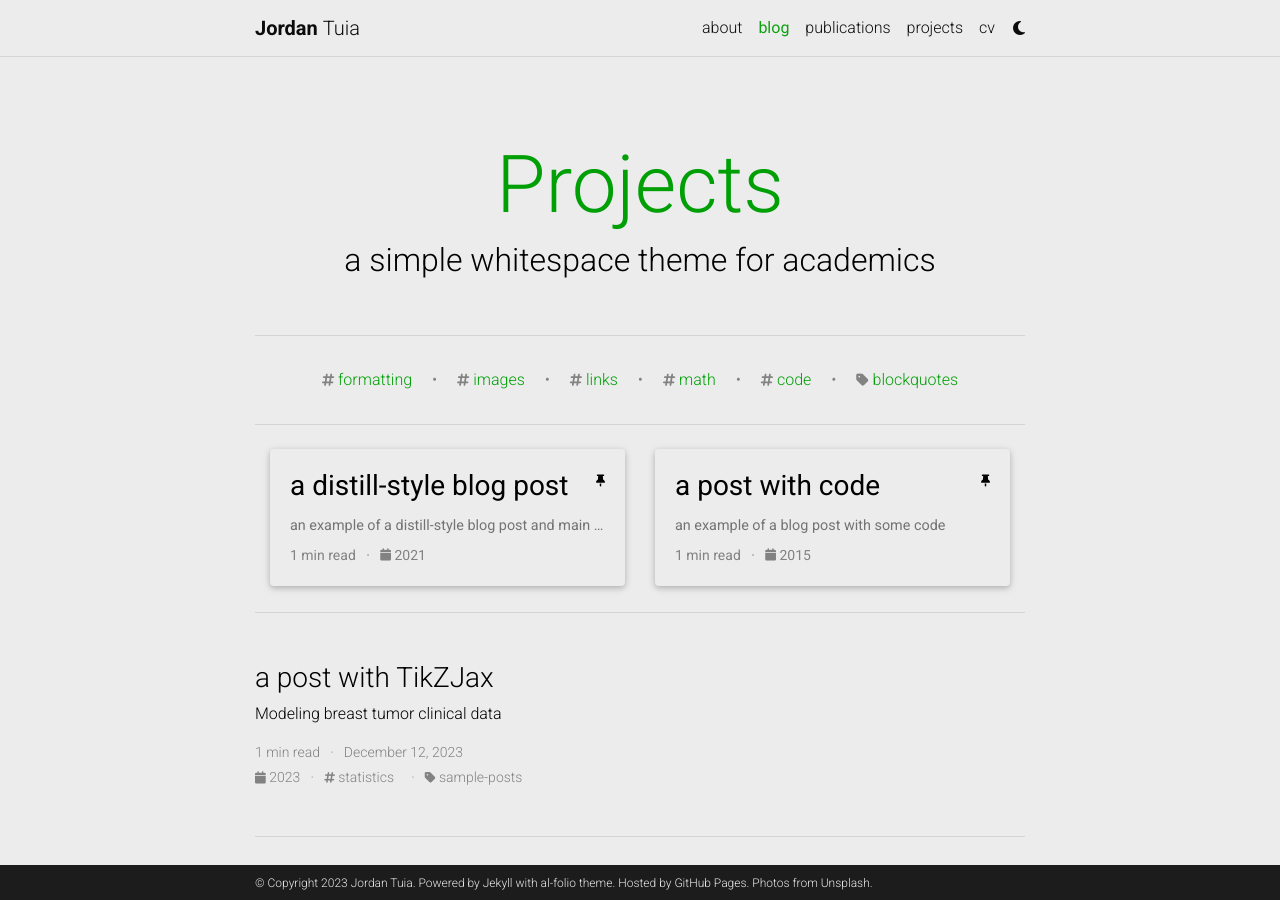
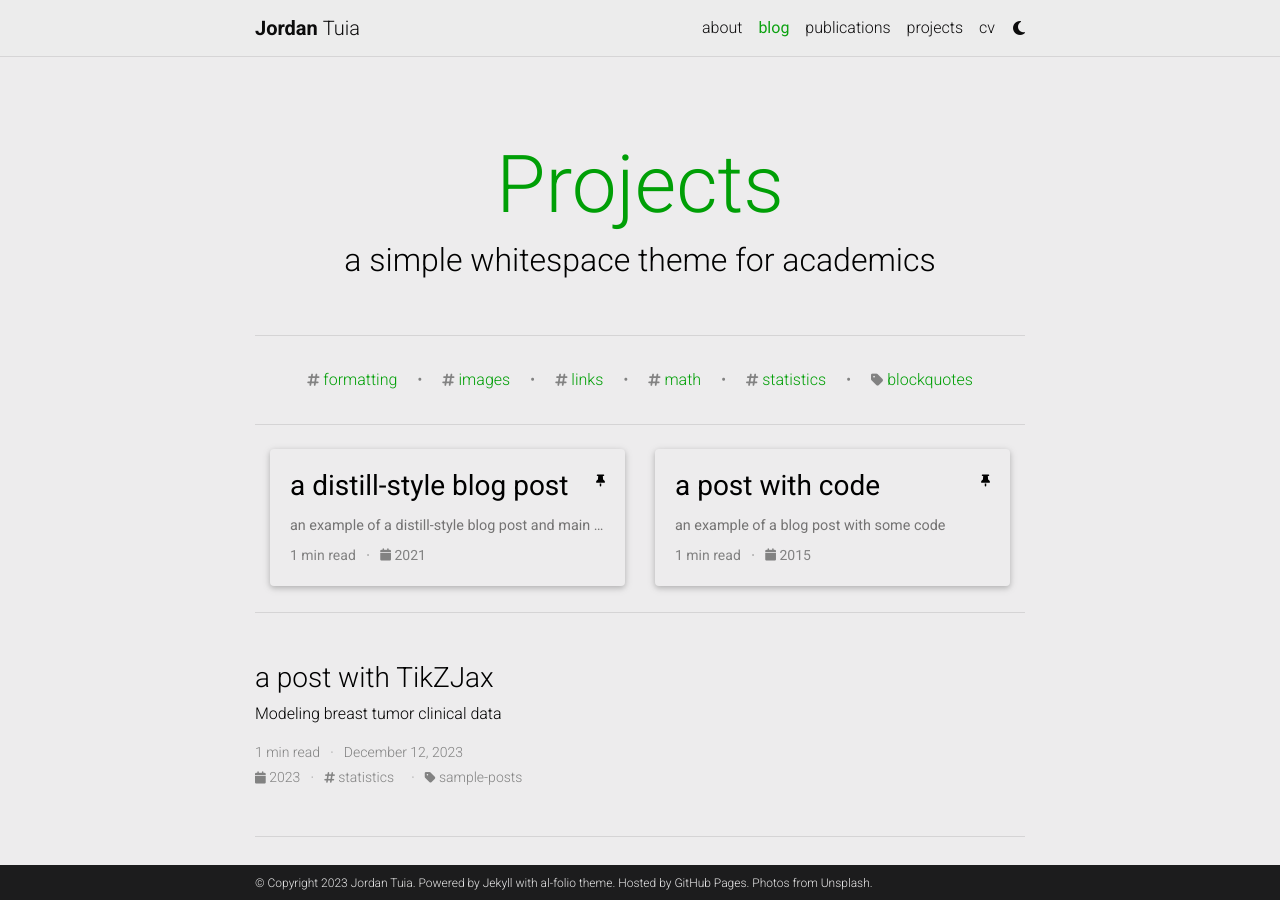
Before and after one commit to tuiaj/dev_portfolio, a Jekyll site: the page built from blog/index.html, in a window 1280 px wide and 900 px high. Built offline with Jekyll 4.4.1, drawn with Linux system fonts in a browser that asks for light colours; the list of posts is cut into pages by our own code; comment, search, counter and statistics services are not loaded; a style sheet for code colours, icons or effects is not loaded.

Commit message:
Update _config.yml

```diff
--- a/_config.yml
+++ b/_config.yml
@@ -180,7 +180,7 @@
 latest_posts:
   enabled: true
   scrollable: true # adds a vertical scroll bar if there are more than 3 new posts items
-  limit: blank # leave blank to include all the blog posts
+  limit: 10 blank # leave blank to include all the blog posts
 
 # -----------------------------------------------------------------------------
 # Jekyll settings
@@ -263,7 +263,7 @@
     tag: '/blog/tag/:name/'
     category: '/blog/category/:name/'
 
-display_tags: ['formatting', 'images', 'links', 'math', 'code'] # these tags will be displayed on the front page of your blog
+display_tags: ['formatting', 'images', 'links', 'math', 'statistics'] # these tags will be displayed on the front page of your blog
 display_categories: ['blockquotes'] # these categories will be displayed on the front page of your blog
 
 # -----------------------------------------------------------------------------
```
